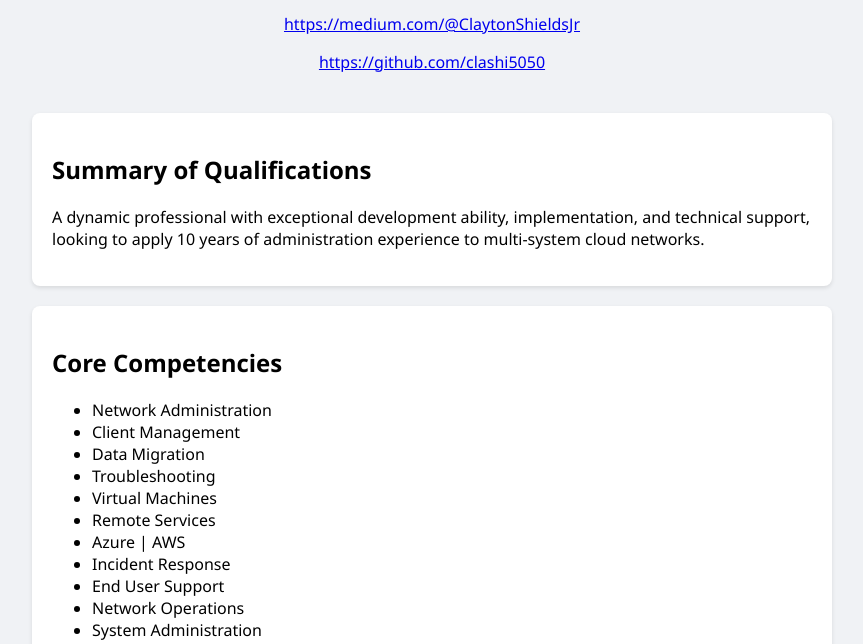
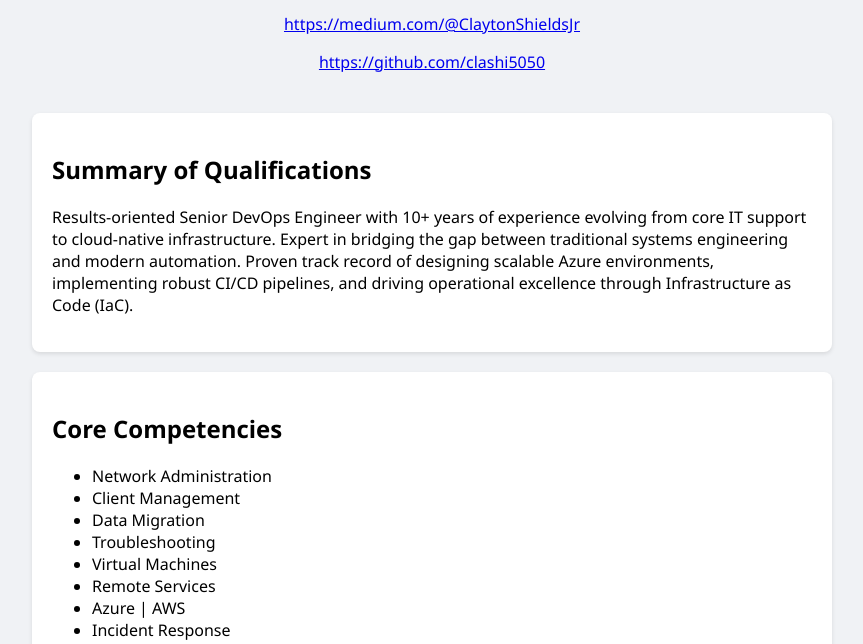
Before and after one commit to clashi5050/DevOps-Resume-Repo, a website: page src/index.html in a window 1280 px wide. Shown: the part 131-775 px from the top of the page, without its empty margins (208-1071 px from the left). Drawn offline with Linux system fonts and the light colour scheme.

Commit message:
Added to Resume

```diff
--- a/src/index.html
+++ b/src/index.html
@@ -29,7 +29,7 @@
         <main>
             <section class="card">
                 <h2>Summary of Qualifications</h2>
-                <p>A dynamic professional with exceptional development ability, implementation, and technical support, looking to apply 10 years of administration experience to multi-system cloud networks.</p>
+                <p>Results-oriented Senior DevOps Engineer with 10+ years of experience evolving from core IT support to cloud-native infrastructure. Expert in bridging the gap between traditional systems engineering and modern automation. Proven track record of designing scalable Azure environments, implementing robust CI/CD pipelines, and driving operational excellence through Infrastructure as Code (IaC).</p>
             </section>
 
             <section class="card">
```
